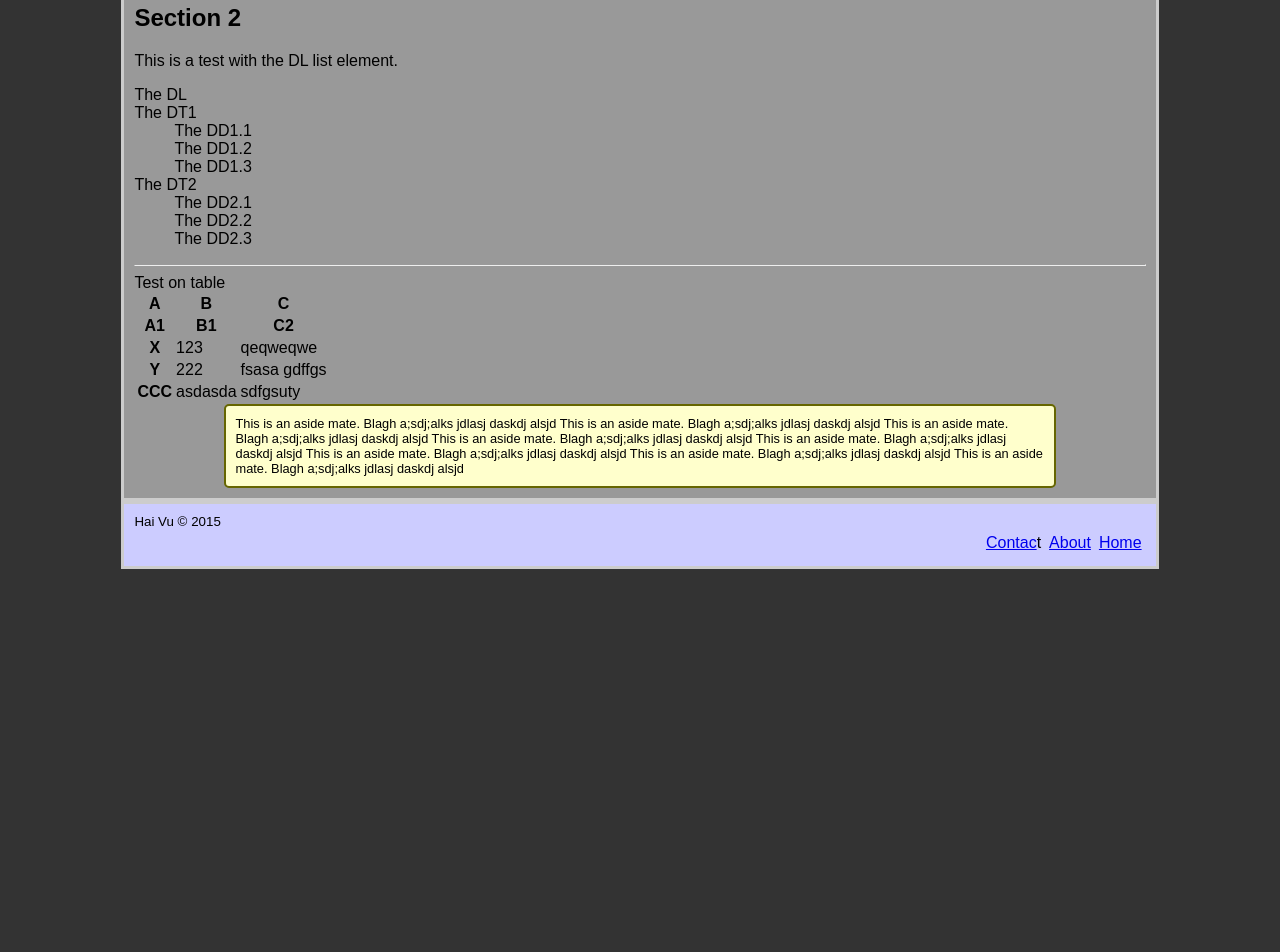
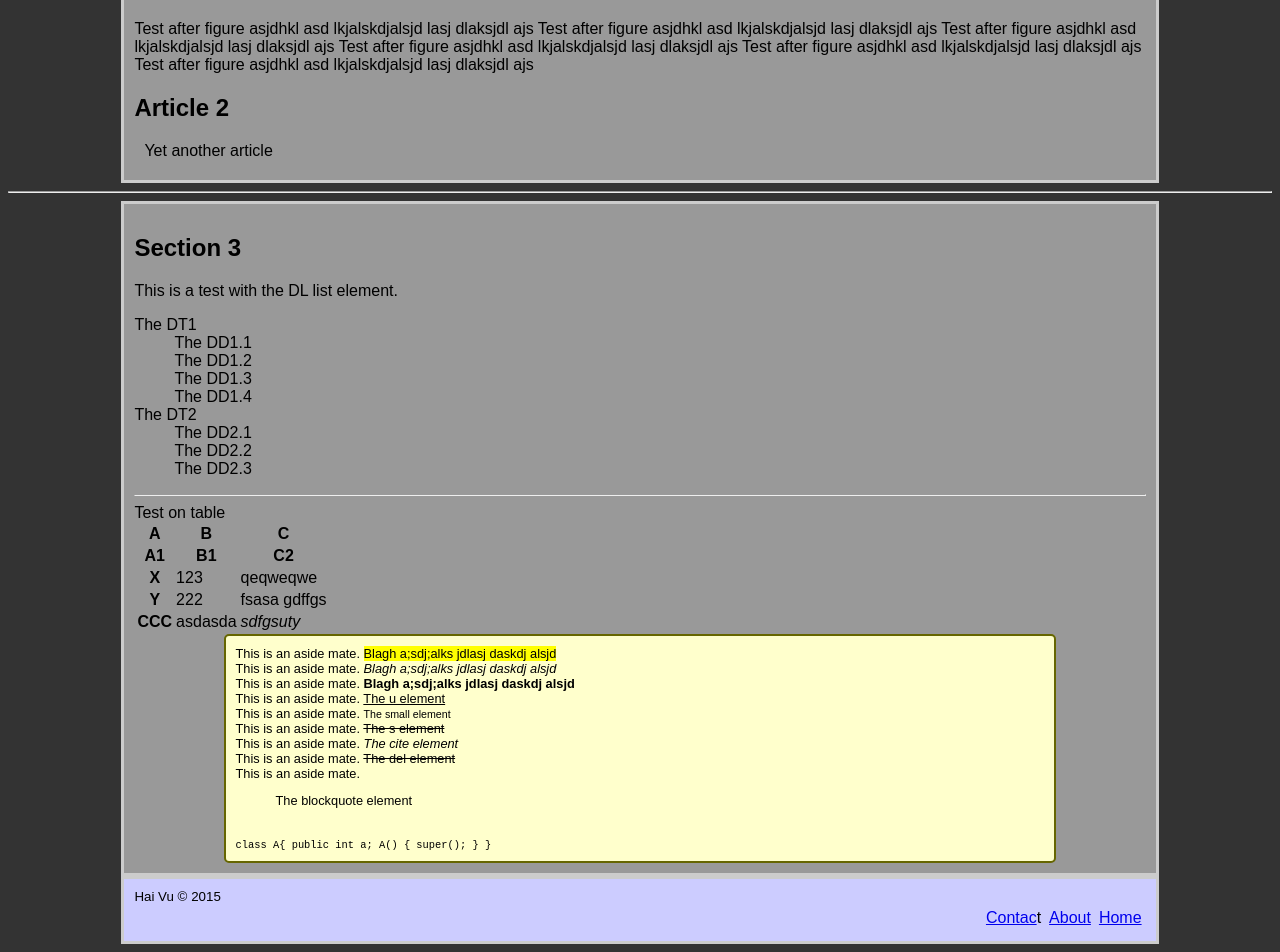
Before and after one commit to haihovu/html5tutorial, a plain HTML site: page public_html/index.html in a window 1280 px wide. Shown: the part 1416-2368 px from the top of the page. Before the commit the page ends 1993 px from the top, so only its background shows below. Drawn offline with Linux system fonts and the light colour scheme.

Commit message:
Learned more stuff

```diff
--- a/public_html/index.html
+++ b/public_html/index.html
@@ -25,7 +25,9 @@ and open the template in the editor.
 				</ul>
 			</nav>
 		</header>
+		<h1>My Doc</h1>
 		<section>
+			<h2>Section 1</h2>
 			<form id="myForm" method="POST" action="">
 				<p><label>Enter your email: <input id="e-mail" type="email"></label>
 				<p><label>Enter your birth date: <input id="birthday" type="date"></label>
@@ -56,8 +58,9 @@ and open the template in the editor.
 				</p>
 			</form>
 		</section>
+		<h1>Your doc</h1>
 		<section>
-			<h1>Section 1</h1>
+			<h2>Section 2</h2>
 			<article>
 				<h2>Article 1</h2>
 				<p>This is a paragraph. Here is some quote:<br>
@@ -97,17 +100,19 @@ and open the template in the editor.
 			</article>
 			<article>
 				<h2>Article 2</h2>
+				<p>Yet another article</p>
 			</article>
 		</section>
 		<hr>
 		<section>
-			<h1>Section 2</h1>
+			<h2>Section 3</h2>
 			This is a test with the DL list element.
-			<dl>The DL
+			<dl>
 				<dt>The DT1</dt>
 				<dd>The DD1.1
 				<dd>The DD1.2
 				<dd>The DD1.3
+				<dd>The DD1.4
 				<dt>The DT2</dt>
 				<dd>The DD2.1
 				<dd>The DD2.2
@@ -144,19 +149,28 @@ and open the template in the editor.
 					<tr>
 						<th>CCC</th>
 						<td>asdasda</td>
-						<td>sdfgsuty</td>
+						<td><cite>sdfgsuty</cite></td>
 					</tr>
 				</tfoot>
 			</table>
 			<aside>
-				This is an aside mate. Blagh a;sdj;alks jdlasj daskdj alsjd
-				This is an aside mate. Blagh a;sdj;alks jdlasj daskdj alsjd
-				This is an aside mate. Blagh a;sdj;alks jdlasj daskdj alsjd
-				This is an aside mate. Blagh a;sdj;alks jdlasj daskdj alsjd
-				This is an aside mate. Blagh a;sdj;alks jdlasj daskdj alsjd
-				This is an aside mate. Blagh a;sdj;alks jdlasj daskdj alsjd
-				This is an aside mate. Blagh a;sdj;alks jdlasj daskdj alsjd
-				This is an aside mate. Blagh a;sdj;alks jdlasj daskdj alsjd
+				This is an aside mate. <mark>Blagh a;sdj;alks jdlasj daskdj alsjd</mark><br>
+				This is an aside mate. <em>Blagh a;sdj;alks jdlasj daskdj alsjd</em><br>
+				This is an aside mate. <strong>Blagh a;sdj;alks jdlasj daskdj alsjd</strong><br>
+				This is an aside mate. <u>The u element</u><br>
+				This is an aside mate. <small>The small element</small><br>
+				This is an aside mate. <s>The s element</s><br>
+				This is an aside mate. <cite>The cite element</cite><br>
+				This is an aside mate. <del>The del element</del><br>
+				This is an aside mate. <blockquote cite="https://docs.google.com/document/d/1-qWNg0SWnKm3oD-X8HJy9iRyLz2r13tMuBSQJutmBQI/edit#heading=h.w6258ajsqiyq">The blockquote element</blockquote><br>
+				<code lang="en" class="java">
+					class A{
+						public int a;
+						A() {
+							super();
+						}
+					}
+				</code>
 			</aside>
 		</section>
 		<footer>
--- a/public_html/newcss.css
+++ b/public_html/newcss.css
@@ -5,7 +5,7 @@
 */
 
 body {
-	font-family: arial,sans-serif;
+	font-family: arial,helvettica,sans-serif;
 	background-color: #333333;
 }
 
@@ -28,7 +28,7 @@ header {
 
 #header-title h1 {
 	padding-top: 0px;
-	line-height: 1em;
+	line-height: 0.5em;
 }
 
 #header-title h2 {
@@ -40,7 +40,7 @@ header {
 figure img {
 	margin: 10px;
 	float: left;
-	box-shadow: 6px 6px 4px 1px #333333;
+	box-shadow: 6px 6px 4px 1px #666666;
 }
 
 section {
```
